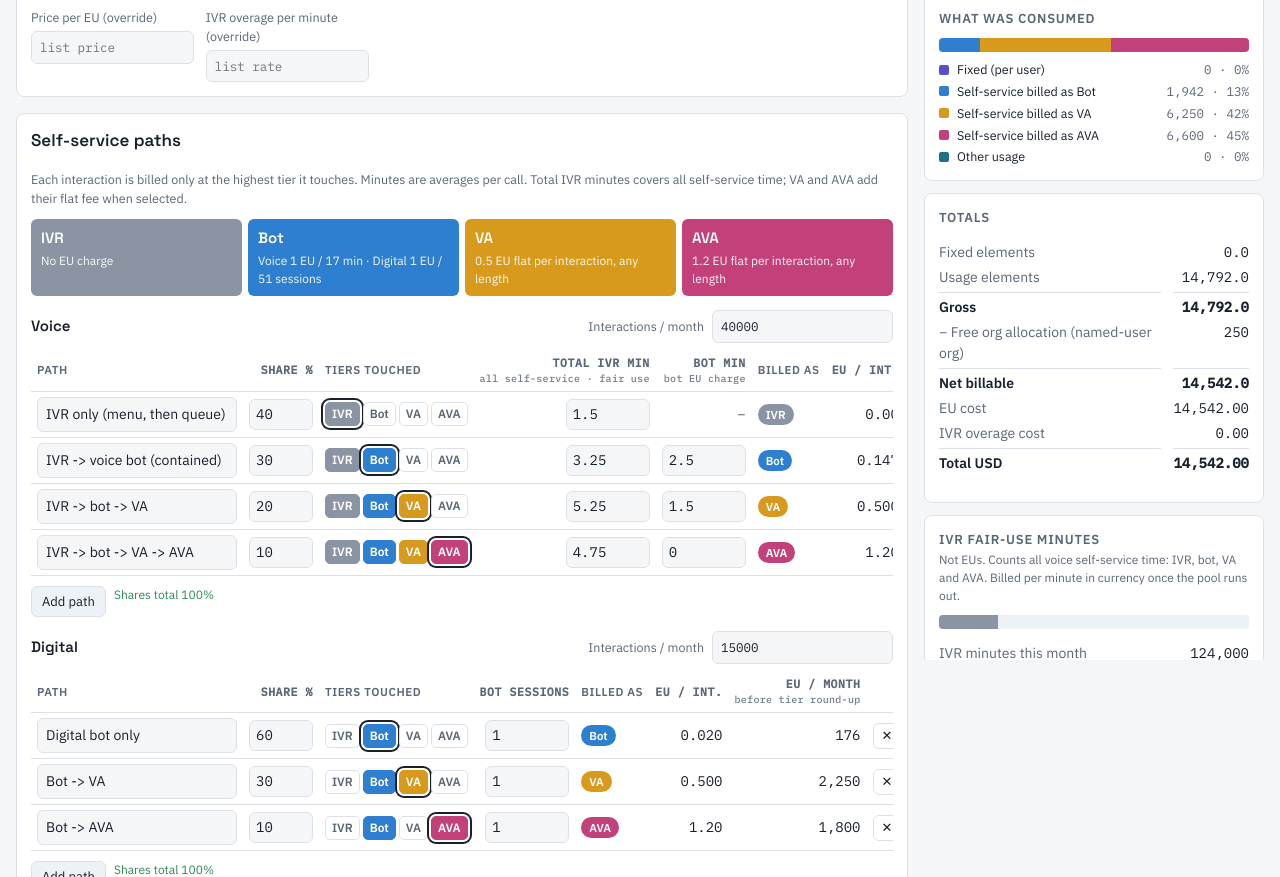
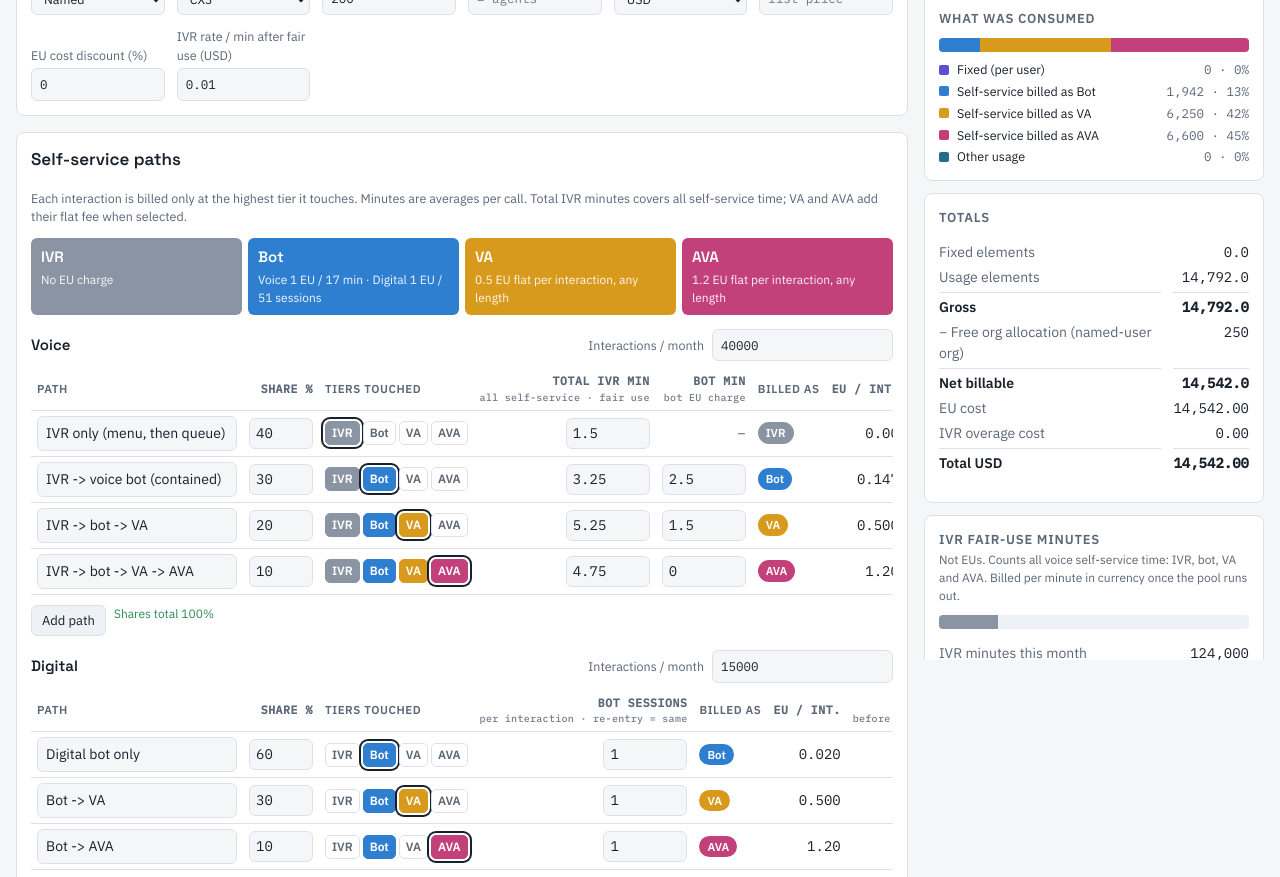
Before and after one commit to jchadcole/eu-consumption-model, a plain HTML site: page index.html in a window 1280 px wide. Shown: the part 231-1108 px from the top of the page. Drawn offline with Linux system fonts and the light colour scheme.

Commit message:
Add IVR overage rate and EU discount inputs; record digital bot session rules
- IVR rate per minute after fair use is now a regular input, default 0.01 USD (confirmed)
- EU cost discount (%) input, applied to EU cost only (scenario field euDiscountPct)
- Digital bot session vs interaction definitions and re-entry rule in the model, docs and UI
- Model 0.6.0-draft; resolved open questions removed

Co-Authored-By: Claude Opus 5.5 <noreply@anthropic.com>
Claude-Session: https://claude.ai/code/session_015hyHXaWFqiGcEUyzWapmQH

```diff
--- a/examples/sample-scenario.json
+++ b/examples/sample-scenario.json
@@ -4,6 +4,7 @@
   "license": "CX3",
   "agents": 200,
   "currency": "USD",
+  "ivrOverageRate": 0.01,
   "fixed": {},
   "usage": {},
   "selfService": {
--- a/index.html
+++ b/index.html
@@ -50,7 +50,7 @@ button:focus-visible,input:focus-visible,select:focus-visible,textarea:focus-vis
 section.panel{background:var(--panel);border:1px solid var(--line);border-radius:8px;padding:14px;min-width:0}
 .panel-head{display:flex;justify-content:space-between;align-items:baseline;gap:12px;flex-wrap:wrap;margin-bottom:12px}
 .hint{color:var(--muted);font-size:12.5px}
-.fields{display:grid;grid-template-columns:repeat(auto-fit,minmax(150px,1fr));gap:12px}
+.fields{display:grid;grid-template-columns:repeat(auto-fit,minmax(128px,1fr));gap:12px;align-items:end}
 label.f{display:flex;flex-direction:column;gap:4px;font-size:12.5px;color:var(--muted)}
 input,select,textarea{font:inherit;color:var(--ink);background:var(--bg);border:1px solid var(--line);border-radius:6px;padding:6px 8px;min-width:0}
 input[type=number]{font-family:var(--f-mono);font-variant-numeric:tabular-nums}
@@ -148,7 +148,8 @@ textarea{width:100%;min-height:160px;font-family:var(--f-mono);font-size:12px}
           <label class="f" title="IVR fair use is pooled on billable users, the greater of your commit or actual. Leave blank to use Agents.">Fair-use users (override)<input id="ivrUsers" type="number" min="0" step="1" placeholder="= agents"></label>
           <label class="f">Currency<select id="currency"></select></label>
           <label class="f">Price per EU (override)<input id="price" type="number" min="0" step="0.01" placeholder="list price"></label>
-          <label class="f">IVR overage per minute (override)<input id="ivrRate" type="number" min="0" step="0.001" placeholder="list rate"></label>
+          <label class="f" title="Percent off the per-EU price, for example a negotiated prepaid discount. Does not apply to IVR overage.">EU cost discount (%)<input id="discount" type="number" min="0" max="100" step="0.5"></label>
+          <label class="f" title="Charged per IVR minute once the pooled fair-use minutes run out. Not EUs."><span>IVR rate / min after fair use (<span id="ivrCur">USD</span>)</span><input id="ivrRate" type="number" min="0" step="0.001"></label>
         </div>
       </section>
 
@@ -231,8 +232,8 @@ textarea{width:100%;min-height:160px;font-family:var(--f-mono);font-size:12px}
 const MODEL = {
   "$schema": "./eu-model.schema.json",
   "modelId": "genesys-cloud-eu",
-  "modelVersion": "0.5.1-draft",
-  "asOf": "2026-11-12",
+  "modelVersion": "0.6.0-draft",
+  "asOf": "2026-11-16",
   "status": "draft - first pass for review",
   "sources": {
     "eu-model": {
@@ -364,7 +365,19 @@ const MODEL = {
         "digital": {
           "eu": 1,
           "per": 51,
-          "unit": "session"
+          "unit": "session",
+          "sessionDefinition": {
+            "session": "The bot conversation container between the customer and the bot (Digital Bot Flow or Digital Bot Connector). Persists up to 72 hours or the configured session timeout, keeping context, slots and turn history across inactivity.",
+            "interaction": "The overall customer conversation (web messaging or SMS conversation ID) routed through inbound message flows, queues and agents. One interaction can hold more than one bot session.",
+            "reentry": "Re-entering a bot flow while the conversation is still open and within the session window continues the same session; it is not a new session.",
+            "newSessionWhen": [
+              "Session timeout or follow-up response timeout is reached",
+              "The bot flow exits with a disconnect or transfer that ends the session",
+              "A new inbound interaction starts after the previous conversation closed"
+            ],
+            "source": "confirmed-by-chad",
+            "confirmed": "2026-11-16"
+          }
         },
         "basis": "duration-or-session",
         "source": "eu-model",
@@ -723,8 +736,6 @@ const MODEL = {
     }
   ],
   "openQuestions": [
-    "IVR overage rate ($0.01/min) came from a part of the fair-use page I could only read as a summary; please confirm.",
-    "Digital bot 'session' vs 'interaction' definition (revised 2026-06-01) - does a digital session reset on re-entry?",
     "Exact prepaid EU discount and any volume tiers are unpublished."
   ],
   "fairUse": {
@@ -760,7 +771,7 @@ const MODEL = {
       },
       "invoiceCode": "PC-170-NV-PCIVRPERMIN",
       "source": "fair-use",
-      "confidence": "allowances published; overage rate and measurement rule read from a part of the page that only came through as a summary - verify"
+      "confidence": "allowances published; overage of USD 0.01 per minute confirmed by Chad 2026-11-16 (other currencies from the fair-use page summary)"
     }
   }
 }
@@ -771,6 +782,7 @@ const SAMPLE = {
   "license": "CX3",
   "agents": 200,
   "currency": "USD",
+  "ivrOverageRate": 0.01,
   "fixed": {},
   "usage": {},
   "selfService": {
@@ -943,7 +955,7 @@ const SAMPLE = {
 
   /**
    * scenario = {
-   *   licenseModel: 'named'|'concurrent', license: 'CX3', agents: 100, currency: 'USD', pricePerEU?: number,
+   *   licenseModel: 'named'|'concurrent', license: 'CX3', agents: 100, currency: 'USD', pricePerEU?: number, euDiscountPct?: number (0-100),
    *   fixed:  { '<elementId>': users },
    *   usage:  { '<elementId>': units },          // non-self-service usage elements
    *   selfService: { voice: { interactions, paths:[{name,share,tiers:[...],botMinutes}] },
@@ -995,14 +1007,18 @@ const SAMPLE = {
     const fixedEU = round(lines.filter((l) => l.category === 'fixed').reduce((s, l) => s + l.eu, 0), 2);
 
     const ivr = ivrFairUse(model, scenario, currency);
-    const euCost = round(net * price, 2);
+    // EU cost discount (percent off the per-EU price, e.g. a negotiated prepaid discount).
+    const discountPct = Math.min(100, Math.max(0, +scenario.euDiscountPct || 0));
+    const euCostBeforeDiscount = round(net * price, 2);
+    const euDiscount = round(euCostBeforeDiscount * discountPct / 100, 2);
+    const euCost = round(euCostBeforeDiscount - euDiscount, 2);
 
     return {
       modelVersion: model.modelVersion,
       lines,
       selfService: { voice, digital, tierTotals },
       ivr,
-      totals: { fixedEU, usageEU: round(gross - fixedEU, 2), grossEU: gross, allocationEU: alloc.eu, netEU: net, unusedAllocationEU: Math.max(0, round(alloc.eu - gross, 2)), currency, pricePerEU: price,
+      totals: { fixedEU, usageEU: round(gross - fixedEU, 2), grossEU: gross, allocationEU: alloc.eu, netEU: net, unusedAllocationEU: Math.max(0, round(alloc.eu - gross, 2)), currency, pricePerEU: price, discountPct, effectivePricePerEU: round(price * (1 - discountPct / 100), 4), euCostBeforeDiscount, euDiscount,
         cost: euCost, ivrOverageCost: ivr ? ivr.overageCost : 0, totalCost: round(euCost + (ivr ? ivr.overageCost : 0), 2) },
       allocation: alloc,
     };
@@ -1072,13 +1088,17 @@ $('#ladder').innerHTML = TIERS.map(t => {
 
 function bindOrg(){
   $('#licenseModel').value = S.licenseModel; $('#license').value = S.license; $('#agents').value = S.agents;
-  $('#currency').value = S.currency || 'USD'; $('#price').value = S.pricePerEU ?? ''; $('#ivrRate').value = S.ivrOverageRate ?? ''; $('#ivrUsers').value = S.ivrBillableUsers ?? ''; $('#summaryWaive').checked = !!S.summaryCoveredByCopilot;
+  $('#currency').value = S.currency || 'USD'; $('#price').value = S.pricePerEU ?? ''; $('#discount').value = S.euDiscountPct ?? 0; showIvrRate(); $('#ivrUsers').value = S.ivrBillableUsers ?? ''; $('#summaryWaive').checked = !!S.summaryCoveredByCopilot;
 }
-['licenseModel','license','currency'].forEach(id => $('#'+id).addEventListener('change', e => { S[id] = e.target.value; refresh(); }));
+const defaultIvrRate = () => (M.fairUse.ivrMinutes.overagePerMinute[S.currency || 'USD'] ?? 0);
+function showIvrRate(){ $('#ivrRate').value = S.ivrOverageRate ?? defaultIvrRate(); $('#ivrCur').textContent = S.currency || 'USD'; }
+['licenseModel','license','currency'].forEach(id => $('#'+id).addEventListener('change', e => { S[id] = e.target.value; if (id === 'currency') showIvrRate(); refresh(); }));
 $('#agents').addEventListener('input', e => { S.agents = +e.target.value || 0; refresh(); });
+$('#discount').addEventListener('input', e => { const v = e.target.value; if (v === '' || +v === 0) delete S.euDiscountPct; else S.euDiscountPct = Math.min(100, Math.max(0, +v)); refresh(); });
 $('#price').addEventListener('input', e => { const v = e.target.value; if (v === '') delete S.pricePerEU; else S.pricePerEU = +v; refresh(); });
 $('#ivrUsers').addEventListener('input', e => { const v = e.target.value; if (v === '') delete S.ivrBillableUsers; else S.ivrBillableUsers = +v; refresh(false); });
 $('#ivrRate').addEventListener('input', e => { const v = e.target.value; if (v === '') delete S.ivrOverageRate; else S.ivrOverageRate = +v; refresh(); });
+$('#ivrRate').addEventListener('change', e => { if (e.target.value === '') showIvrRate(); });
 $('#summaryWaive').addEventListener('change', e => { S.summaryCoveredByCopilot = e.target.checked; refresh(); });
 
 function renderChannels(){
@@ -1090,7 +1110,7 @@ function renderChannels(){
     return `<div style="margin-top:14px">
       <div class="panel-head" style="margin-bottom:6px"><h2 style="font-size:15px">${ch === 'voice' ? 'Voice' : 'Digital'}</h2>
         <label class="f" style="flex-direction:row;align-items:center;gap:8px">Interactions / month <input type="number" min="0" data-ch="${ch}" data-k="interactions" value="${c.interactions}"></label></div>
-      <div class="tbl-wrap"><table><thead><tr><th>Path</th><th class="num">Share %</th><th>Tiers touched</th>${ch==='voice'?'<th class="num" title="Average total self-service time per call: IVR + bot + VA + AVA. Drives IVR fair use only; no EU charge.">Total IVR min<div class="sub-h">all self-service · fair use</div></th>':''}<th class="num"${ch==='voice'?' title="Minutes spent in the bot. Sets the bot EU charge when Bot is the highest tier."':''}>${unitHdr}${ch==='voice'?'<div class="sub-h">bot EU charge</div>':''}</th><th>Billed as</th><th class="num">EU / int.</th><th class="num" title="Fractional EUs for this path. The monthly total for each tier is rounded up once, in the tier totals below.">EU / month<div class="sub-h">before tier round-up</div></th>${ch==='voice'?'<th class="num">Fair-use min / mo</th>':''}<th></th></tr></thead>
+      <div class="tbl-wrap"><table><thead><tr><th>Path</th><th class="num">Share %</th><th>Tiers touched</th>${ch==='voice'?'<th class="num" title="Average total self-service time per call: IVR + bot + VA + AVA. Drives IVR fair use only; no EU charge.">Total IVR min<div class="sub-h">all self-service · fair use</div></th>':''}<th class="num"${ch==='voice'?' title="Minutes spent in the bot. Sets the bot EU charge when Bot is the highest tier."':''}${ch==='digital'?' title="Bot sessions per interaction. Re-entering the bot while the conversation is still open continues the same session. A new session starts only after a session timeout, a disconnect or transfer that ends the session, or a new interaction after the old one closed."':''}>${unitHdr}<div class="sub-h">${ch==='voice'?'bot EU charge':'per interaction · re-entry = same'}</div></th><th>Billed as</th><th class="num">EU / int.</th><th class="num" title="Fractional EUs for this path. The monthly total for each tier is rounded up once, in the tier totals below.">EU / month<div class="sub-h">before tier round-up</div></th>${ch==='voice'?'<th class="num">Fair-use min / mo</th>':''}<th></th></tr></thead>
       <tbody>${c.paths.map((p,i) => `<tr data-ch="${ch}" data-i="${i}">
         <td class="pathname"><input aria-label="Path name" data-k="name" value="${(p.name||'').replace(/"/g,'&quot;')}"></td>
         <td class="num"><input type="number" min="0" max="100" data-k="share" value="${p.share}" style="width:64px"></td>
@@ -1174,12 +1194,12 @@ function refresh(rebuild = true){
   $('#flow').innerHTML = `<div class="fig"><b>${fmt(T.grossEU)}</b><span>EU consumed</span></div><div class="op">−</div>
     <div class="fig"><b>${fmt(allocUsed)}</b><span>free (of ${fmt(T.allocationEU)})</span></div><div class="op">=</div>
     <div class="fig net"><b>${fmt(T.netEU)}</b><span>EU billable</span></div>`;
-  $('#cost').textContent = `Billable ≈ ${fmt(T.cost, 2)} ${T.currency} at ${T.pricePerEU} per EU` + (S.pricePerEU != null ? ' (override)' : ' (list)') + (T.unusedAllocationEU ? `. ${fmt(T.unusedAllocationEU)} free EU unused this month (no carry-over).` : '');
+  $('#cost').textContent = `Billable ≈ ${fmt(T.cost, 2)} ${T.currency} at ${T.pricePerEU} per EU` + (S.pricePerEU != null ? ' (override)' : ' (list)') + (T.discountPct ? ` less ${+T.discountPct.toFixed(2)}% discount = ${+T.effectivePricePerEU.toFixed(4)} per EU` : '') + (T.unusedAllocationEU ? `. ${fmt(T.unusedAllocationEU)} free EU unused this month (no carry-over).` : '');
   $('#kv').innerHTML = `<dt>Fixed elements</dt><dd>${fmt(T.fixedEU,1)}</dd><dt>Usage elements</dt><dd>${fmt(T.usageEU,1)}</dd>
     <dt class="sum">Gross</dt><dd class="sum">${fmt(T.grossEU,1)}</dd>
     ${R.allocation.lines.map(a => `<dt>− ${a.name}</dt><dd>${fmt(a.eu)}</dd>`).join('')}
     <dt class="sum">Net billable</dt><dd class="sum">${fmt(T.netEU,1)}</dd>
-    <dt>EU cost</dt><dd>${fmt(T.cost,2)}</dd><dt>IVR overage cost</dt><dd>${fmt(T.ivrOverageCost,2)}</dd>
+    ${T.discountPct ? `<dt>EU cost before discount</dt><dd>${fmt(T.euCostBeforeDiscount,2)}</dd><dt>− Discount (${+T.discountPct.toFixed(2)}%)</dt><dd>${fmt(T.euDiscount,2)}</dd>` : ''}<dt>EU cost</dt><dd>${fmt(T.cost,2)}</dd><dt>IVR overage cost</dt><dd>${fmt(T.ivrOverageCost,2)}</dd>
     <dt class="sum">Total ${T.currency}</dt><dd class="sum">${fmt(T.totalCost,2)}</dd>
     ${T.unusedAllocationEU ? `<dt>Unused allocation (expires)</dt><dd>${fmt(T.unusedAllocationEU)}</dd>` : ''}`;
 
@@ -1230,7 +1250,7 @@ function renderRates(){
 $('#rateTbl tbody').innerHTML = M.elements.map(e => `<tr><td>${e.name}</td><td><span class="cat ${e.category}">${e.category === 'fixed' ? 'Fixed' : 'Usage'}</span></td><td class="small">${e.group}</td>
   <td>${rateText(e.rate)}${e.rounding ? `<div class="small">${e.rounding}</div>` : ''}</td><td class="num">${E.euPerUnit(e.rate).toFixed(4)}</td>
   <td class="small">${[e.notes, e.waivedWhen ? 'Waived when ' + e.waivedWhen : ''].filter(Boolean).join(' ')}</td><td>${srcLink(e.source)}</td></tr>`).join('')
-  + (M.fairUse ? `<tr><td>${M.fairUse.ivrMinutes.name}</td><td><span class="cat usage">Fair use</span></td><td class="small">self-service</td><td>Pooled min / user / month:${['named','concurrent'].map(lm => `<div class="small"${lm === S.licenseModel ? ' style="color:var(--ink);font-weight:600"' : ''}>${lm === 'named' ? 'Named' : 'Concurrent'}: ${Object.entries(M.fairUse.ivrMinutes.perUserPerMonth[lm]||{}).map(([k,v]) => (lm === S.licenseModel && k === S.license ? `<u>${k} ${fmt(v)}</u>` : `${k} ${fmt(v)}`)).join(' · ')}</div>`).join('')}<div class="small">Your org: ${S.licenseModel} ${S.license}. Then ${M.fairUse.ivrMinutes.overagePerMinute.USD} USD per minute.</div></td><td class="num">not EU</td><td class="small">${M.fairUse.ivrMinutes.measuredAs}</td><td>${srcLink('fair-use')}</td></tr>` : '')
+  + (M.fairUse ? `<tr><td>${M.fairUse.ivrMinutes.name}</td><td><span class="cat usage">Fair use</span></td><td class="small">self-service</td><td>Pooled min / user / month:${['named','concurrent'].map(lm => `<div class="small"${lm === S.licenseModel ? ' style="color:var(--ink);font-weight:600"' : ''}>${lm === 'named' ? 'Named' : 'Concurrent'}: ${Object.entries(M.fairUse.ivrMinutes.perUserPerMonth[lm]||{}).map(([k,v]) => (lm === S.licenseModel && k === S.license ? `<u>${k} ${fmt(v)}</u>` : `${k} ${fmt(v)}`)).join(' · ')}</div>`).join('')}<div class="small">Your org: ${S.licenseModel} ${S.license}. Then ${fmt(S.ivrOverageRate ?? defaultIvrRate(),3)} ${S.currency || 'USD'} per minute.</div></td><td class="num">not EU</td><td class="small">${M.fairUse.ivrMinutes.measuredAs}</td><td>${srcLink('fair-use')}</td></tr>` : '')
   + M.allocations.map(a => `<tr><td>${a.name}</td><td><span class="cat fixed">Credit</span></td><td class="small">allocation</td><td>−${a.eu} EU per ${a.per.replace('-',' ')}</td><td class="num">−${a.eu}</td><td class="small">Expires monthly</td><td>${srcLink(a.source)}</td></tr>`).join('');
 }
 
```
Also changed, not shown: eu-engine.js (+7 -3 lines), eu-model.json (+16 -6 lines), ui/template.html (+13 -8 lines), 1 other file.
